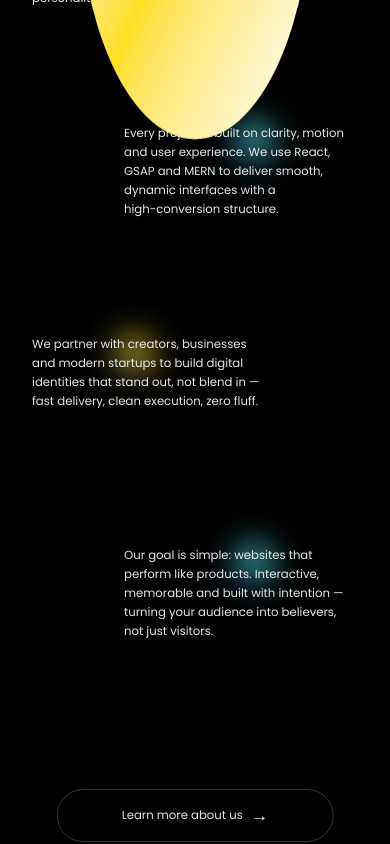
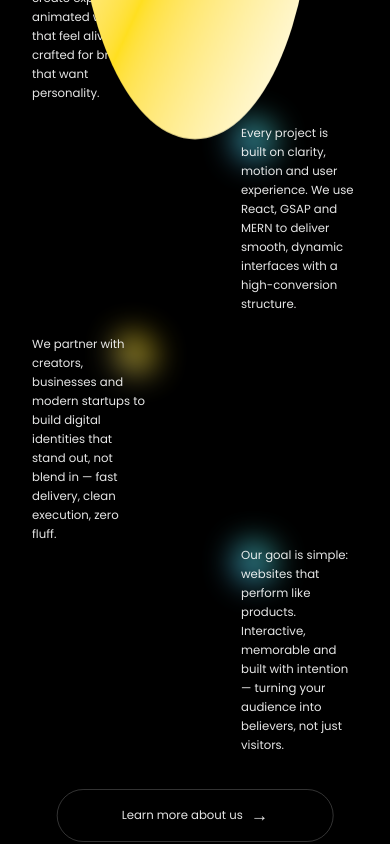
Before and after one commit to rishabh0777/webli-v2, a Next.js app in the folder weblistudio/: page / in a window 390 px wide. Shown: the part 1380-2224 px from the top of the page. Built offline with nearby package versions, Linux system fonts and the light colour scheme.

Commit message:
feat: update AboutPreview and PortfolioPreview components for improved text handling and CTA labeling

```diff
--- a/weblistudio/src/app/landing/aboutPreview.js
+++ b/weblistudio/src/app/landing/aboutPreview.js
@@ -1,26 +1,31 @@
 "use client";
 
 import React, { useRef } from "react";
-import { ArrowBigRight } from "lucide-react";
-import { useGSAP } from "@gsap/react";
+import Link from "next/link";
 import gsap from "gsap";
 import { ScrollTrigger } from "gsap/ScrollTrigger";
-import Link from "next/link";
+import { useGSAP } from "@gsap/react";
 
 gsap.registerPlugin(ScrollTrigger);
 
 export default function AboutPreview() {
   const sectionRef = useRef(null);
   const blocksRef = useRef([]);
-  const circleRef = useRef(null);
 
   useGSAP(() => {
     const ctx = gsap.context(() => {
       blocksRef.current.forEach((block, index) => {
         if (!block) return;
 
-        // STEP 1 — Split text into spans
-        const words = block.innerText.split(" ");
+        /* ---------------- SAVE ORIGINAL TEXT ---------------- */
+        if (!block.dataset.originalText) {
+          block.dataset.originalText = block.innerText;
+        }
+
+        const text = block.dataset.originalText;
+        const words = text.split(" ");
+
+        /* ---------------- SPLIT TEXT ---------------- */
         block.innerHTML = words
           .map(
             (word) =>
@@ -30,7 +35,7 @@ export default function AboutPreview() {
 
         const wordSpans = block.querySelectorAll("span");
 
-        // STEP 2 — stagger word reveal
+        /* ---------------- WORD REVEAL ---------------- */
         gsap.to(wordSpans, {
           opacity: 1,
           y: 0,
@@ -43,7 +48,7 @@ export default function AboutPreview() {
           },
         });
 
-        // STEP 3 — shift block left-right pattern
+        /* ---------------- BLOCK SLIDE ---------------- */
         gsap.from(block, {
           x: index % 2 === 0 ? -60 : 60,
           opacity: 0,
@@ -56,7 +61,7 @@ export default function AboutPreview() {
         });
       });
 
-      // CTA animation
+      /* ---------------- CTA ---------------- */
       gsap.from(".about-cta-btn", {
         opacity: 0,
         y: 30,
@@ -69,10 +74,17 @@ export default function AboutPreview() {
       });
     }, sectionRef);
 
-    return () => ctx.revert();
+    /* ---------------- CLEANUP (IMPORTANT) ---------------- */
+    return () => {
+      blocksRef.current.forEach((block) => {
+        if (block?.dataset.originalText) {
+          block.innerText = block.dataset.originalText;
+        }
+      });
+      ctx.revert();
+    };
   }, []);
 
-  // ⭐ UPDATED — 4 paragraphs
   const aboutTexts = [
     `Webli Studio blends design, storytelling and engineering.
     We create expressive, animated websites that feel alive — crafted for brands that want personality.`,
@@ -84,7 +96,7 @@ export default function AboutPreview() {
     not blend in — fast delivery, clean execution, zero fluff.`,
 
     `Our goal is simple: websites that perform like products.
-    Interactive, memorable and built with intention — turning your audience into believers, not just visitors.`
+    Interactive, memorable and built with intention — turning your audience into believers, not just visitors.`,
   ];
 
   return (
@@ -92,50 +104,33 @@ export default function AboutPreview() {
       ref={sectionRef}
       className="relative w-full min-h-[140vh] text-white pt-20 pb-10 px-8 sm:px-20 lg:px-36"
     >
+      {/* Floating blobs */}
       <div className="absolute top-[10vh] left-[20vw] h-10 w-10 rounded-3xl bg-gradient-to-tr from-yellow-100 via-yellow-300 to-black opacity-80 blur-lg animate-[bounce_12s_ease-in-out_infinite_alternate]" />
       <div className="absolute top-[35vh] left-[60vw] h-10 w-10 rounded-3xl bg-gradient-to-tr from-blue-400 via-cyan-300 to-emerald-300 opacity-70 blur-lg animate-[bounce_12s_ease-in-out_infinite_alternate]" />
       <div className="absolute top-[60vh] left-[30vw] h-10 w-10 rounded-3xl bg-gradient-to-tr from-yellow-100 via-yellow-300 to-black opacity-80 blur-lg animate-[bounce_12s_ease-in-out_infinite_alternate]" />
       <div className="absolute top-[85vh] left-[60vw] h-10 w-10 rounded-3xl bg-gradient-to-tr from-blue-400 via-cyan-300 to-emerald-300 opacity-70 blur-lg animate-[bounce_12s_ease-in-out_infinite_alternate]" />
-      {/* Paragraph 1 */}
+
+      {/* Paragraphs */}
+      {aboutTexts.map((text, i) => (
         <div
-        ref={(el) => (blocksRef.current[0] = el)}
-        className="w-[60vw] sm:w-[30vw] min-h-[20vh] absolute top-[10vh] left-8 sm:left-[10vw] text-[3vw] sm:text-sm leading-relaxed text-white/90"
+          key={i}
+          ref={(el) => (blocksRef.current[i] = el)}
+          className={`block w-[60vw] sm:w-[30vw] max-w-[30vw] min-h-[20vh] absolute
+            ${i === 0 ? "top-[10vh] left-8 sm:left-[10vw]" : ""}
+            ${i === 1 ? "top-[35vh] right-8 sm:right-[10vw]" : ""}
+            ${i === 2 ? "top-[60vh] left-8 sm:left-[10vw]" : ""}
+            ${i === 3 ? "top-[85vh] right-8 sm:right-[10vw]" : ""}
+            text-[3vw] sm:text-sm leading-relaxed text-white/90 overflow-hidden`}
         >
+          {text}
+        </div>
+      ))}
 
-        {aboutTexts[0]}
-      </div>
-
-      {/* Paragraph 2 */}
-      <div
-        ref={(el) => (blocksRef.current[1] = el)}
-        className="w-[60vw] sm:w-[30vw] min-h-[20vh] absolute top-[35vh] right-8 sm:right-[10vw] text-[3vw] sm:text-sm leading-relaxed text-white/90"
-      >
-
-        {aboutTexts[1]}
-      </div>
-
-      {/* Paragraph 3 */}
-      <div
-        ref={(el) => (blocksRef.current[2] = el)}
-        className="w-[60vw] sm:w-[30vw] min-h-[20vh] absolute top-[60vh] left-8 sm:left-[10vw] text-[3vw] sm:text-sm leading-relaxed text-white/90"
-      >
-
-        {aboutTexts[2]}
-      </div>
-
-      <div
-        ref={(el) => (blocksRef.current[3] = el)}
-        className="w-[60vw] sm:w-[30vw] min-h-[20vh] absolute top-[85vh] right-8 sm:right-[10vw] text-[3vw] sm:text-sm leading-relaxed text-white/90"
-      >
-
-        {aboutTexts[3]}
-      </div>
-
-      {/* CTA Button */}
-      <div className="absolute bottom-[20vh] left-1/2 transform -translate-x-1/2 text-center ">
+      {/* CTA */}
+      <div className="absolute bottom-[20vh] left-1/2 -translate-x-1/2 text-center">
         <Link
           href="/about"
-            className="inline-flex items-center gap-2 text-white/90 hover:text-black md:text-base text-[3vw] border border-white/20 md:px-6 md:py-2 px-16 py-3 rounded-full hover:bg-gradient-to-r from-yellow-400 via-white to-yellow-100 transition whitespace-nowrap about-cta-btn"
+          className="about-cta-btn inline-flex items-center gap-2 text-white/90 hover:text-black md:text-base text-[3vw] border border-white/20 md:px-6 md:py-2 px-16 py-3 rounded-full hover:bg-gradient-to-r from-yellow-400 via-white to-yellow-100 transition whitespace-nowrap"
         >
           Learn more about us <span className="text-[4.5vw] sm:text-base">→</span>
         </Link>
--- a/weblistudio/src/app/landing/portfolioPreview.js
+++ b/weblistudio/src/app/landing/portfolioPreview.js
@@ -29,7 +29,7 @@ export default function PortfolioPreview() {
             href="/services"
             className="inline-flex items-center gap-2 text-white/90 hover:text-black md:text-base text-[3vw] border border-white/20 md:px-6 md:py-2 px-16 py-3 rounded-full hover:bg-gradient-to-r from-yellow-400 via-white to-yellow-100 transition whitespace-nowrap about-cta-btn"
           >
-            View All Services <span className="text-[4.5vw] sm:text-base">→</span>
+            Our Portfolio <span className="text-[4.5vw] sm:text-base">→</span>
           </Link>
         </div>
             </div>
```
Lines whose indentation alone changed are shown as unchanged.
